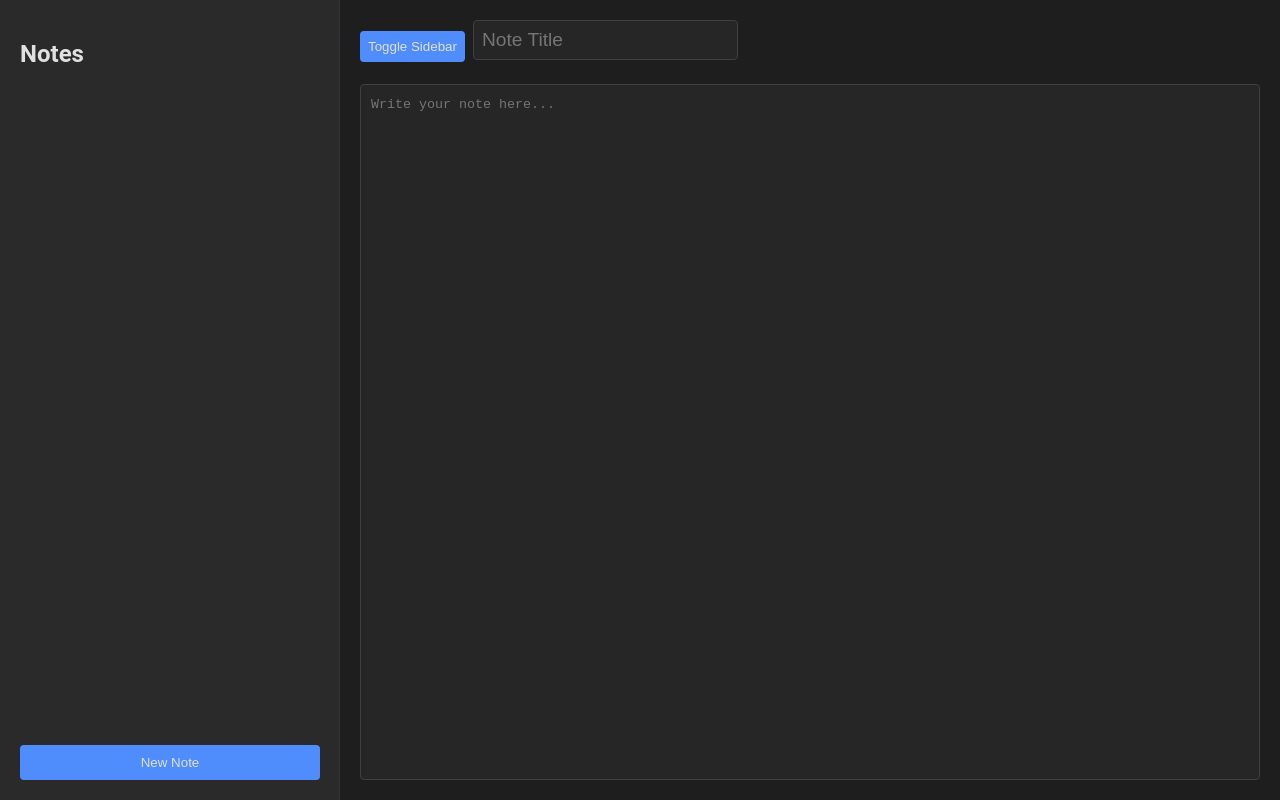
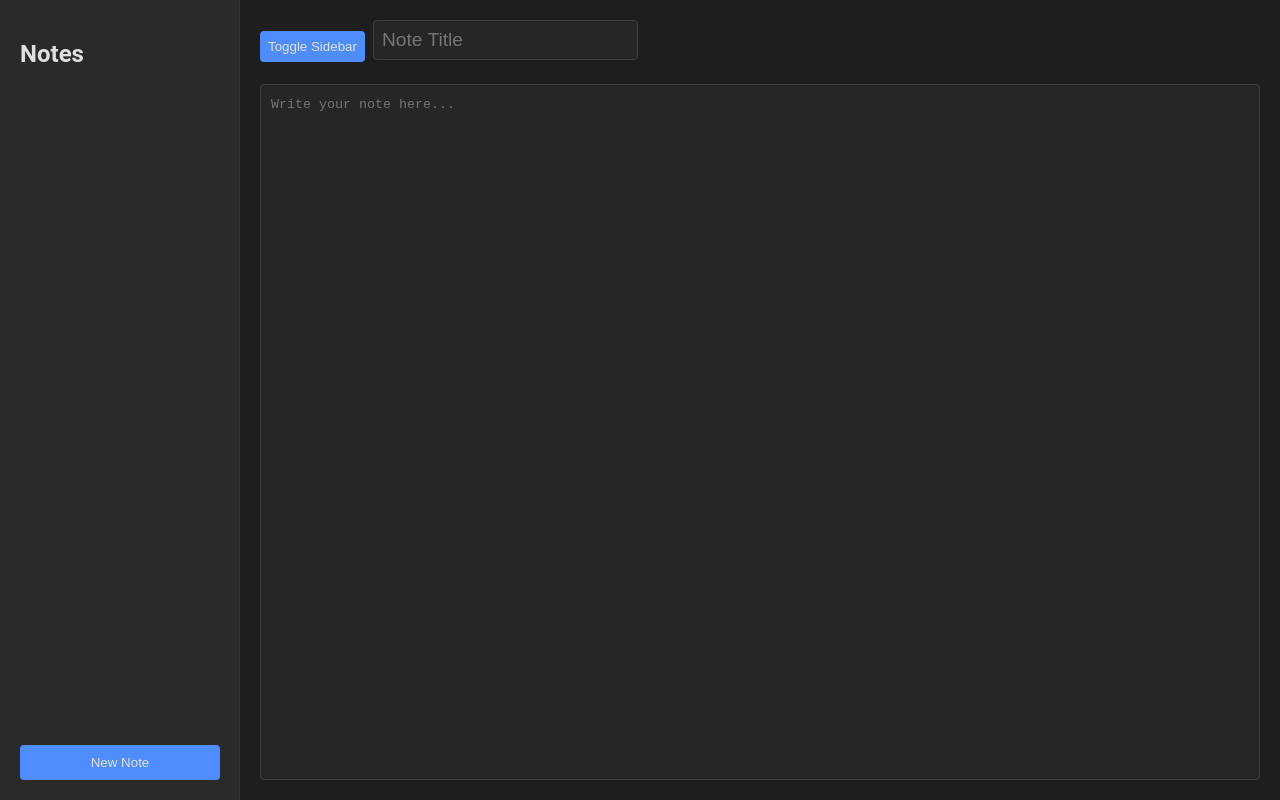
Before and after one commit to hihumanzone/Realtime-notes, a website: page public/index.html in a window 1280 px wide. Both pictures are taken after a click on the button "Toggle Sidebar". Drawn offline with nearby package versions, Linux system fonts and the light colour scheme; no server answers.

Commit message:
Update style.css

```diff
--- a/public/style.css
+++ b/public/style.css
@@ -25,7 +25,7 @@ html, body {
 
 /* Sidebar */
 #sidebar {
-  flex: 0 0 300px;
+  flex: 0 0 200px;
   background-color: #2A2A2A;
   padding: 20px;
   box-shadow: inset -1px 0 0 #333;
```
